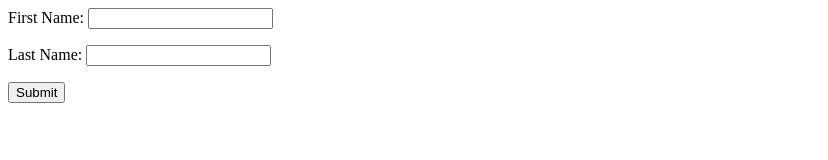
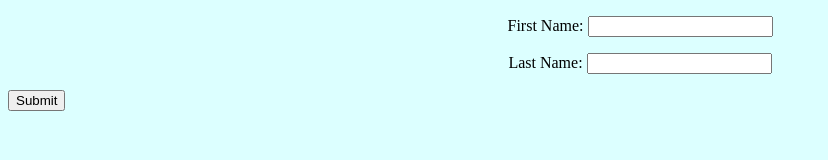
Before and after one commit to DanielChesla/daniel_website, a plain HTML site: page searchpage.htm in a window 1280 px wide. Shown: the whole page, without its empty margins (0-828 px from the left). Drawn offline with Linux system fonts and the light colour scheme.

Commit message:
Update searchpage.htm

```diff
--- a/searchpage.htm
+++ b/searchpage.htm
@@ -1,5 +1,12 @@
+<!DOCTYPE html>
+<html lang="en">
+<head>
+    <meta charset="UTF-8">
+    <link rel="stylesheet" href="style1.css">
+    <title>Daniel Chesla's home page</title>
+</head>
 <body>
-  <form action="https://example.com/apply">
+  <form action="http://www.google.com">
     <p>
       <label for="first">First Name:</label>
       <input type="text" name="first" id="first">
@@ -11,3 +18,4 @@
     <input type="submit">
   </form>
 </body>
+</html>
```
